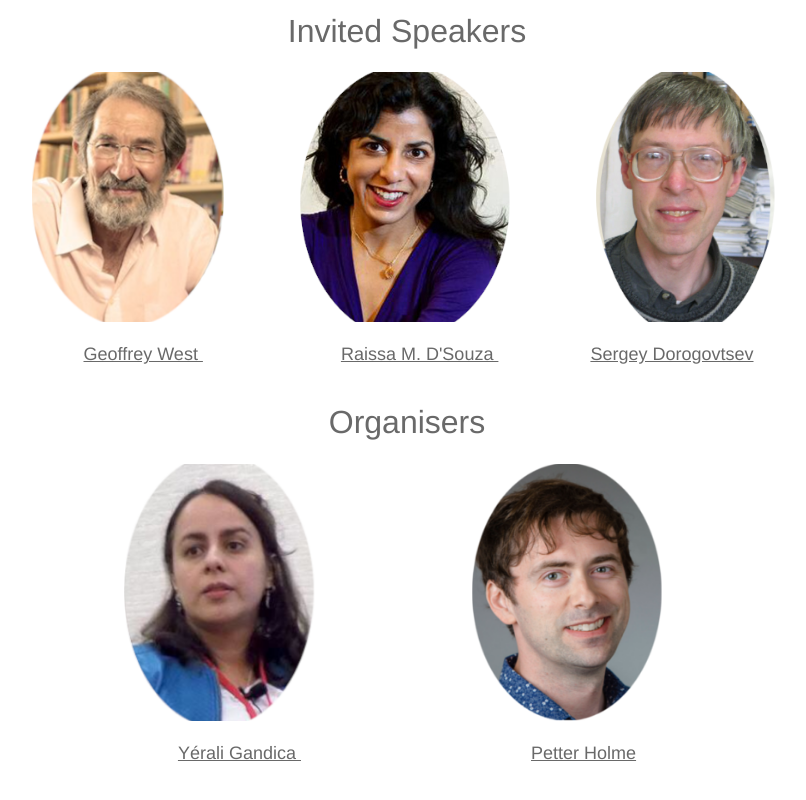
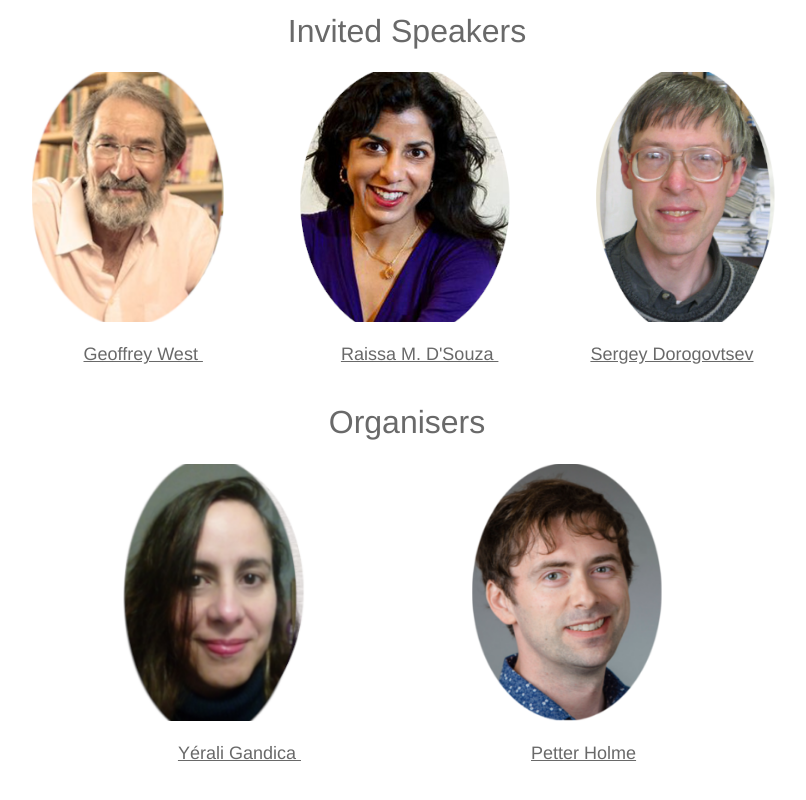
Before and after one commit to yerali/criticalitysystems2, a plain HTML site: page index.html in a window 1280 px wide. Shown: the part 1469-2269 px from the top of the page, without its empty margins (233-1039 px from the left). Drawn offline with Linux system fonts and the light colour scheme.

Commit message:
changing pic

```diff
--- a/index.html
+++ b/index.html
@@ -63,7 +63,7 @@ The aim of this satellite workshop is to open cross-field discussions about the
 <footer4>
 <A name="organisers"></A>
   <FONT SIZE=6> <CENTER> Organisers </CENTER> </FONT>
-<H2 ALIGN=CENTER> <img src="organisers.png", WIDTH=600/>  </H2>
+<H2 ALIGN=CENTER> <img src="organisers3.png", WIDTH=600/>  </H2>
 <p > <A HREF="https://yerali.github.io" style="color: rgb(0,255,0)"><font color="#696969"> <u> Yérali Gandica </u>  </A>&emsp;  &emsp; &emsp;  &emsp; &emsp;  &emsp; &emsp;  &emsp;  &emsp; &emsp;
 <A HREF="https://petterhol.me/about/" style="color: rgb(0,255,0)"><font color="#696969"> <u> Petter Holme </u> </A>  </p >
 </footer4>
```
Also changed, not shown: organisers3.png (added), 1 other file.
